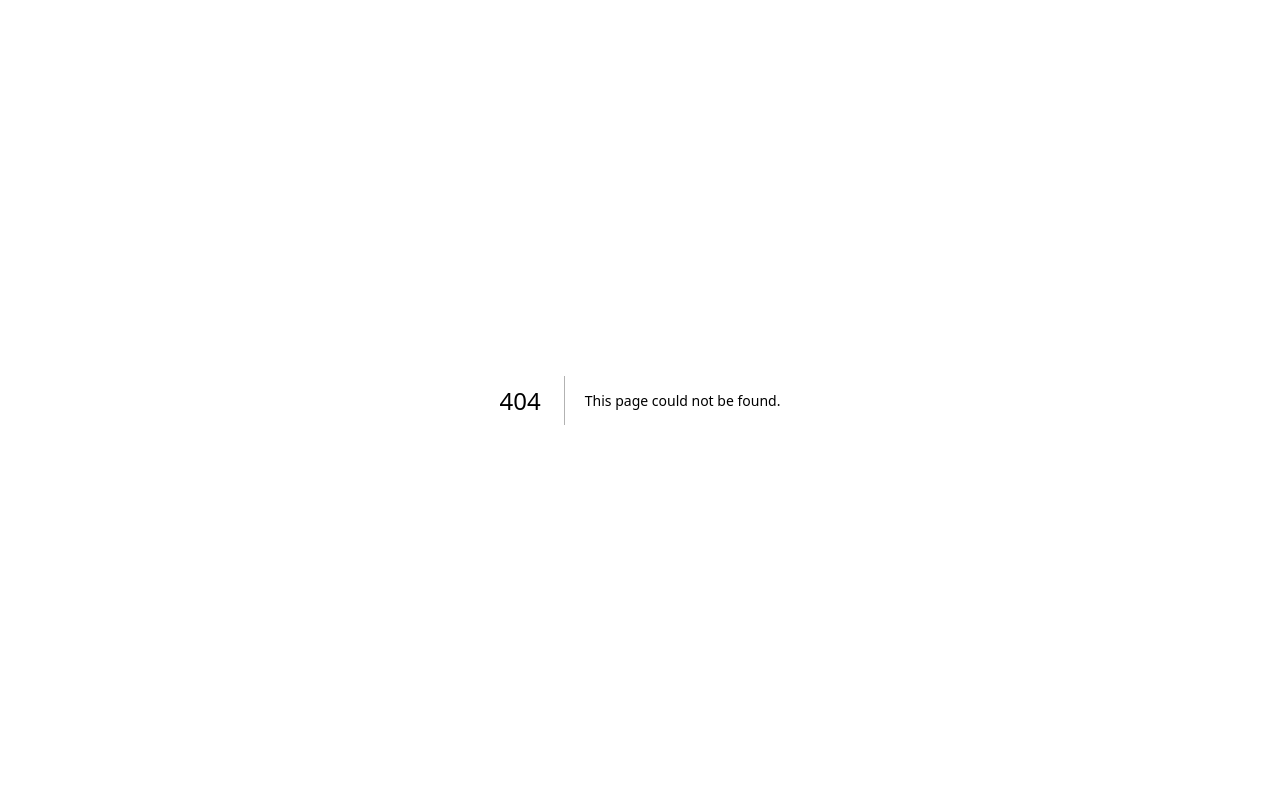
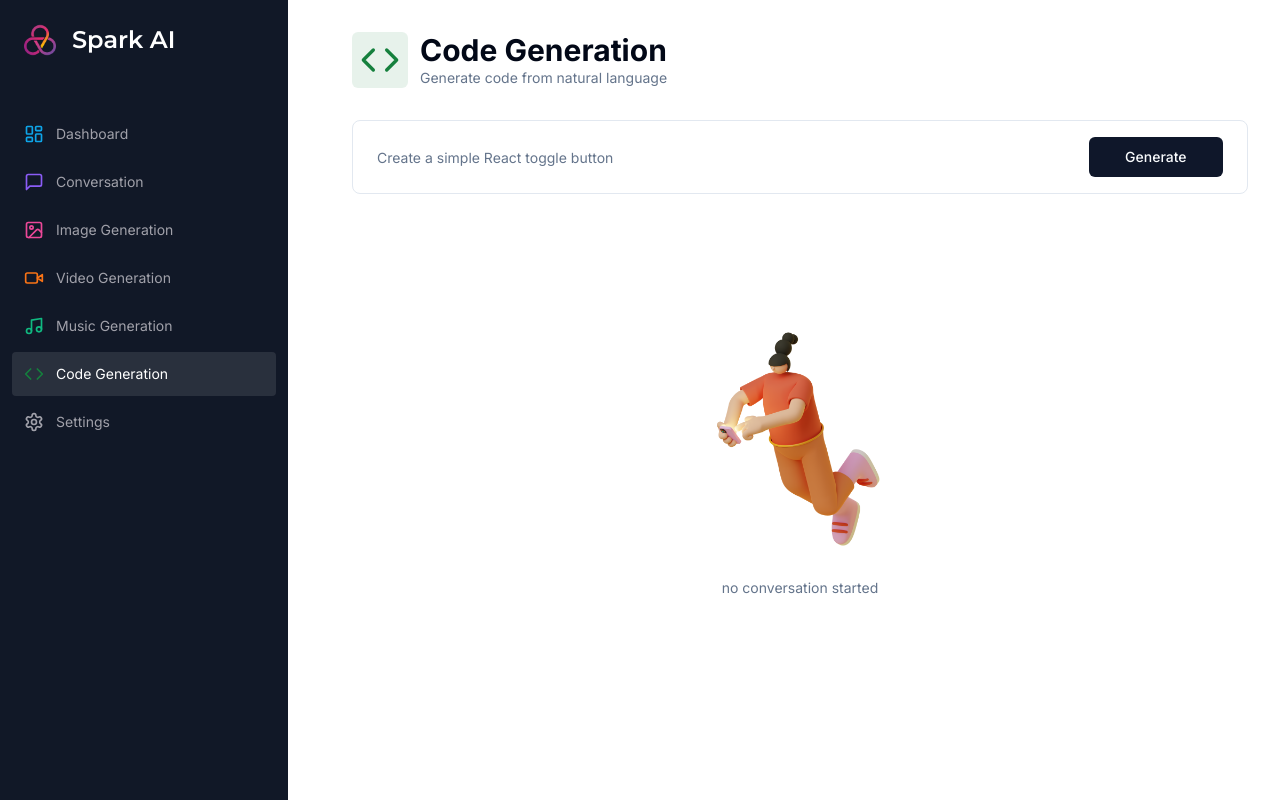
Before and after one commit to gkinghorn3/Spark-AI-, a Next.js app in the folder spark/: page /code in a window 1280 px wide. Before the commit this address had no page. Built offline with nearby package versions, Linux system fonts and the light colour scheme.

Commit message:
code generation route frontend and backend code added

```diff
--- /dev/null
+++ b/spark/app/(dashboard)/(routes)/code/constants.ts
@@ -0,0 +1,5 @@
+import * as z from "zod";
+
+export const formSchema = z.object({
+  prompt: z.string().min(1, { message: "Prompt is required" }),
+});
--- /dev/null
+++ b/spark/app/(dashboard)/(routes)/code/page.tsx
@@ -0,0 +1,138 @@
+'use client';
+
+import axios from "axios";
+import * as z from "zod";
+import Heading from "@/components/heading";
+import { Code } from "lucide-react";
+
+import { useForm } from "react-hook-form";
+import { zodResolver } from "@hookform/resolvers/zod";
+import { useRouter } from "next/navigation";
+import { cn } from "@/lib/utils";
+
+import { Form, FormControl, FormField, FormItem } from "@/components/ui/form";
+import { formSchema } from "./constants";
+import { Input } from "@/components/ui/input";
+import { Button } from "@/components/ui/button";
+import { useState } from "react";
+
+// import { ChatCompletionMessage } from "openai/resources/chat/index.mjs";
+
+import Empty from "@/components/empty"
+import Loader from "@/components/loader"
+import UserAvatar from "@/components/user-avatar";
+import BotAvatar from "@/components/bot-avatar";
+import OpenAI from "openai";
+import { ChatCompletionMessageParam } from "openai/resources/index.mjs";
+
+
+
+
+export default function CodePage() {
+  const router = useRouter()
+  const [messages, setMessages] = useState<OpenAI.Chat.ChatCompletionMessageParam[]>([]);
+
+
+  const form = useForm<z.infer<typeof formSchema>>({
+    resolver: zodResolver(formSchema),
+    defaultValues: {
+      prompt: "",
+
+    }
+  })
+
+  const isLoading = form.formState.isSubmitting;
+
+  const onSubmit = async (values: z.infer<typeof formSchema>) => {
+    try {
+      const userMessage: ChatCompletionMessageParam = {
+        role: "user",
+        content: values.prompt,
+      }
+      const newMessages = [...messages, userMessage]
+
+      const response = await axios.post('/api/code', {
+        messages: newMessages,
+      });
+
+      setMessages((current) => [...current, userMessage, response.data])
+
+      form.reset()
+    } catch (error: any) {
+        // TODO: open pro Modal
+        console.log(error)
+    } finally {
+      router.refresh()
+    }
+  }
+
+  return (
+    <div>
+      <Heading
+        title="Code Generation"
+        description="Generate code from natural language"
+        icon={Code}
+        iconColor="text-green-700"
+        bgColor="bg-green-700/10"
+      />
+      <div className="px-4 lg:px-8">
+        <div>
+          <Form {...form}>
+            <form onSubmit={form.handleSubmit(onSubmit)}
+            className="rounded-lg border w-full p-4 px-3 md:px-6 focus-within:shadow-sm
+             grid grid-cols-12 gap-2"
+            >
+            <FormField
+             name='prompt'
+             render={({field}) => (
+              <FormItem className="col-span-12 lg:col-span-10">
+                <FormControl className='m-0 p-0'>
+                  <Input
+                  className="border-0 outline-none focus-visible:ring-0 focus-visible:ring-transparent"
+                  disabled={isLoading}
+                  placeholder="Create a simple React toggle button"
+                  {...field}
+                  />
+
+                </FormControl>
+              </FormItem>
+             )}
+            />
+            <Button className="col-span-12 lg:col-span-2 w-full" disabled={isLoading}>
+              Generate
+            </Button >
+            </form>
+
+          </Form >
+          <div className="space-7-4 mt-4">
+            {isLoading && (
+              <div className="p-8 rounded-lg w-full flex items-center justify-center bg-muted">
+                  <Loader />
+              </div>
+            )}
+            {messages.length === 0 && !isLoading && (
+              <Empty label="no conversation started" />
+            )}
+            <div className="flex flex-col-reverse gap-y-4">
+              {messages.map((message) => (
+                <div key={message.content}
+                className={cn('p-8 w-full flex items-start gap-x-8 rounded-lg',
+                message.role === "user" ? 'bg-white border border-black/10' : 'bg-muted'
+                )}
+                >
+                  {message.role === "user" ? <UserAvatar /> :  <BotAvatar />}
+                  <p className='text-sm'>
+                  {message.content}
+
+                  </p>
+
+                </div>
+              ))}
+            </div>
+          </div>
+
+        </div>
+      </div>
+    </div>
+  );
+}
--- /dev/null
+++ b/spark/app/api/code/route.ts
@@ -0,0 +1,56 @@
+import { auth } from "@clerk/nextjs";
+import { NextResponse } from "next/server";
+import OpenAI from "openai";
+import { ChatCompletionMessageParam } from "openai/resources/index.mjs";
+
+// Create an instance of the OpenAI class with the API key
+const openai = new OpenAI({
+  apiKey: process.env.OPEN_AI_KEY,
+});
+
+// Define the instruction message for the chat completion
+const instructionMessage: ChatCompletionMessageParam = {
+  role: "system",
+  content: "you are a code generator. You must answer only in markdown code snippets. use code comments for explanations."
+}
+
+// Define the POST request handler
+export async function POST(req: Request) {
+  try {
+    // Authenticate the user
+    const { userId } = auth();
+
+    // Parse the request body
+    const body = await req.json();
+    const { messages } = body;
+
+    // Check if the user is authorized
+    if (!userId) {
+      return new NextResponse("Unauthorized", { status: 401 });
+    }
+
+    // Check if the OpenAI API key is provided
+    if (!openai.apiKey) {
+      return new NextResponse("Unauthorized", { status: 400 });
+    }
+
+    // Check if the 'messages' field is present in the request body
+    if (!messages) {
+      return new NextResponse("messages are required", { status: 400 });
+    }
+
+    // Generate a chat completion using OpenAI API
+    const response = await openai.chat.completions.create({
+      model: "gpt-3.5-turbo",
+      messages: [instructionMessage, ...messages],
+    });
+
+    // Return the generated response
+    return NextResponse.json(response.choices[0].message)
+
+  } catch (error) {
+    // Handle any errors that occur during the execution
+    console.log("[CODE_ERROR]", error);
+    return new NextResponse("internal error", { status: 500 });
+  }
+}
```
